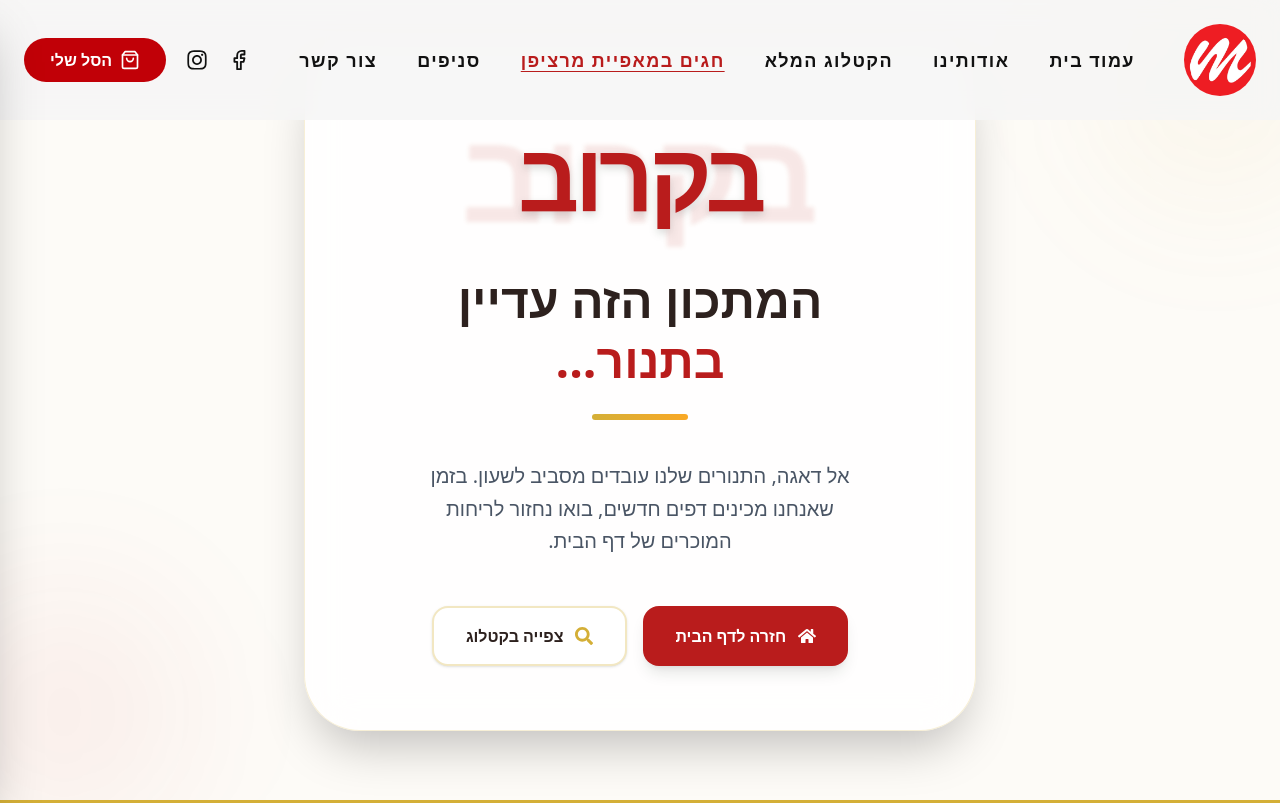
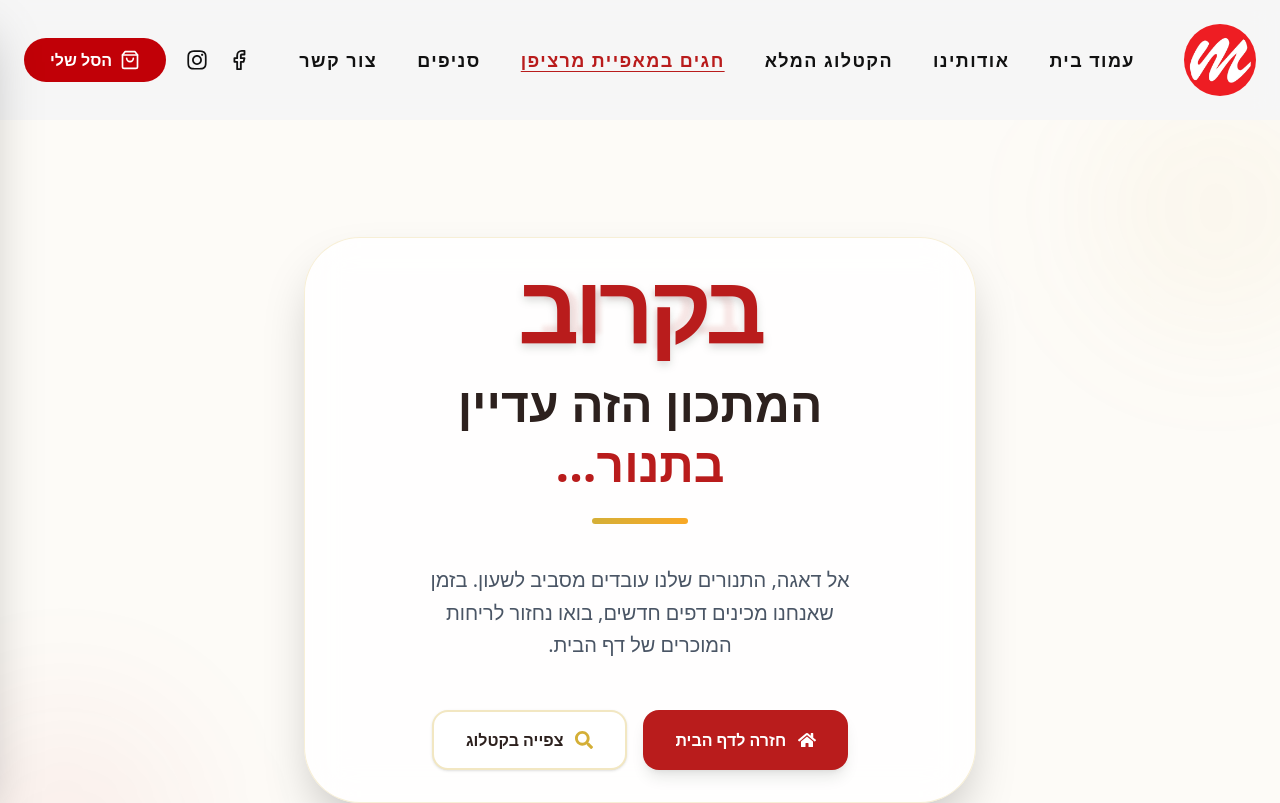
Before and after one commit to yuvalzakay25/marzipan-bakery-rebuilt, a React (Vite) app: page /holidays in a window 1280 px wide. Shown: the top 803 px of the page. Built offline with nearby package versions, Linux system fonts and the light colour scheme.

Commit message:
style: final adjustments to catalog page

```diff
--- a/src/Pages/ComingSoon/ComingSoon.jsx
+++ b/src/Pages/ComingSoon/ComingSoon.jsx
@@ -5,20 +5,19 @@ import PageTitle from "../../components/PageTitle/PageTitle.jsx";
 function ComingSoon() {
     return (
         <div
-            // תיקון 1: הוספת Padding עליון (pt-24) כדי שה-Navbar לא יסתיר את התוכן במובייל
-            className="min-h-screen bg-[#FDFBF7] flex items-center justify-center p-6 pt-24 md:pt-0 text-center font-sans relative overflow-hidden select-none"
+            className="min-h-screen bg-[#FDFBF7] flex items-center justify-center mt-30 p-4    text-center font-sans relative overflow-hidden select-none"
             dir="rtl"
         >
             <PageTitle title="בקרוב - מאפיית מרציפן" />
 
             {/* תיקון 2: הוספת z-10 ומוודא שהכרטיס לא רחב מדי במובייל */}
-            <div className="max-w-2xl w-full bg-white/80 backdrop-blur-xl p-8 md:p-16 rounded-[2.5rem] md:rounded-[3.5rem] shadow-2xl border border-[#D4AF37]/20 relative z-10 transition-all hover:shadow-[0_20px_60px_rgba(212,175,55,0.15)] duration-500">
+            <div className="max-w-2xl w-full bg-white/80 backdrop-blur-xl p-8  rounded-[2.5rem] md:rounded-[3.5rem] shadow-2xl border border-[#D4AF37]/20 relative z-10 transition-all hover:shadow-[0_20px_60px_rgba(212,175,55,0.15)] duration-500">
 
                 {/* תצוגת ה"בקרוב" */}
                 <div className="text-[#B91C1C] mb-8 flex justify-center">
                     <div className="relative">
                         {/* תיקון 3: הקטנת הטקסט הענק במובייל (text-7xl במקום 9xl) למניעת חריגה מהמסך */}
-                        <span className="text-7xl md:text-9xl font-black opacity-10 blur-[2px] select-none">
+                        <span className="text-6xl md:text-7xl font-black opacity-10 blur-[2px] select-none">
                             בקרוב
                         </span>
                         <div className="absolute inset-0 flex items-center justify-center">
```
